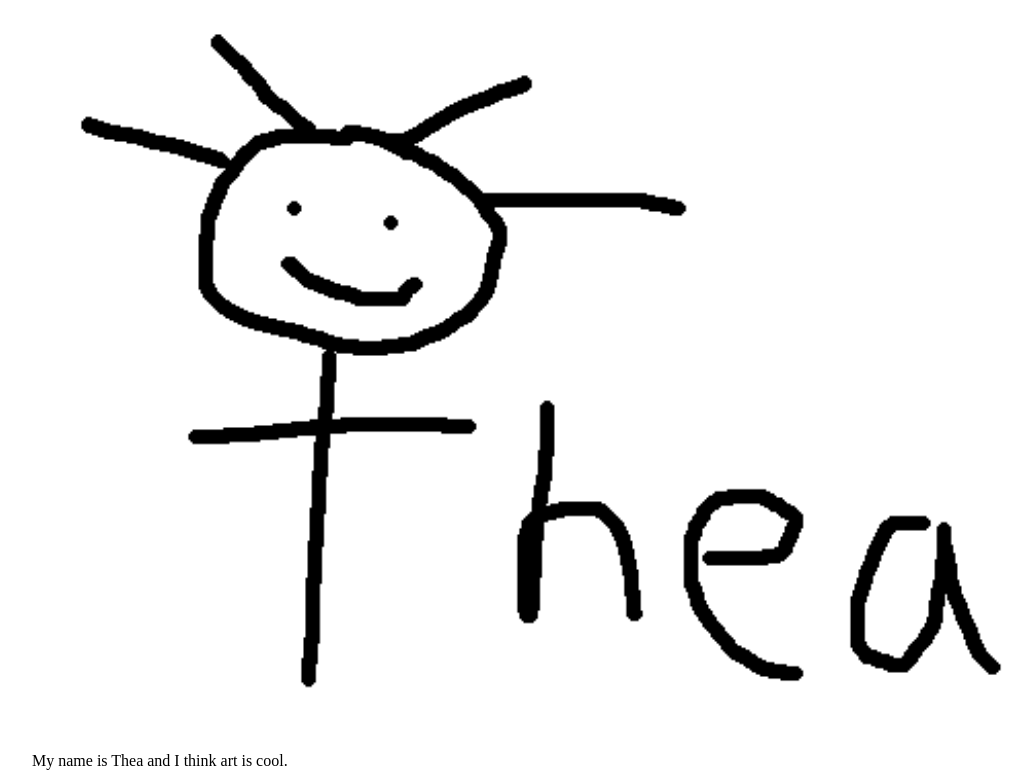
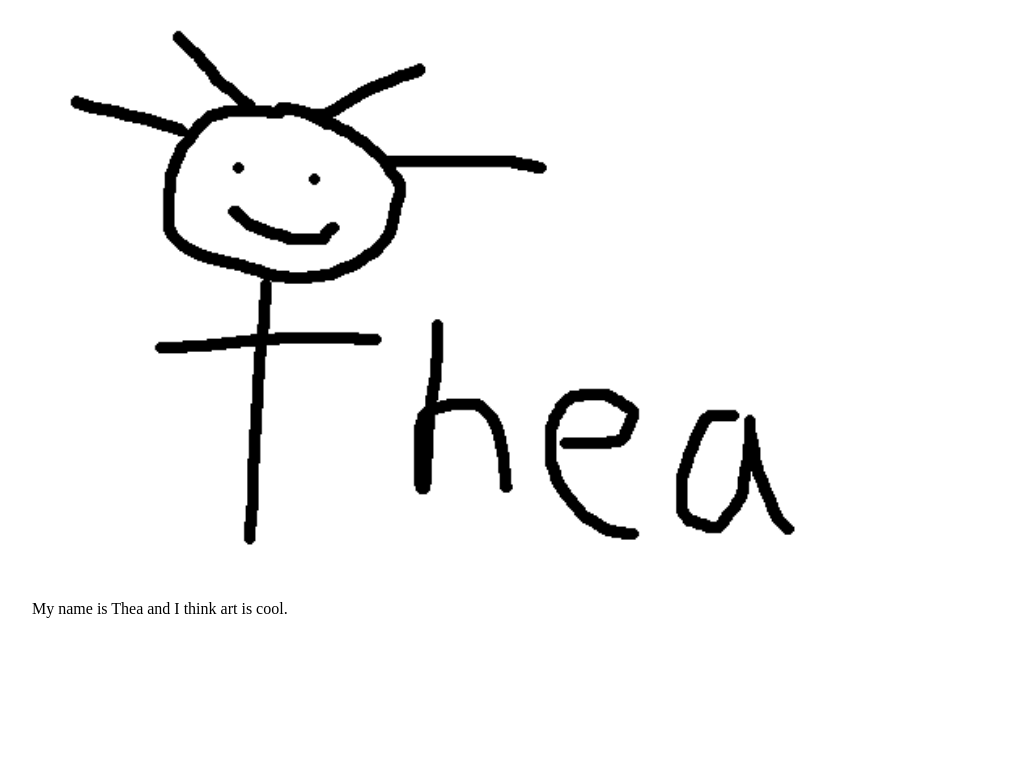
Before and after one commit to TheaMoston/theamoston.github.io, a plain HTML site: page about.html in a window 1280 px wide. Shown: the part 118-888 px from the top of the page, without its empty margins (104-1137 px from the left). After the commit the page ends 800 px from the top, so only its background shows below. Drawn offline with Linux system fonts and the light colour scheme.

Commit message:
about image corrected

```diff
--- a/about.html
+++ b/about.html
@@ -18,7 +18,7 @@
     <div class="page-layout">
         <div class="content">
             <div>
-                <img style="width: 80vw" src="/resources/about-image.png"/>
+                <img style="width: 80%" src="/resources/about-image.png"/>
             </div>
             <p>My name is Thea and I think art is cool.</p>
         </div>
```
